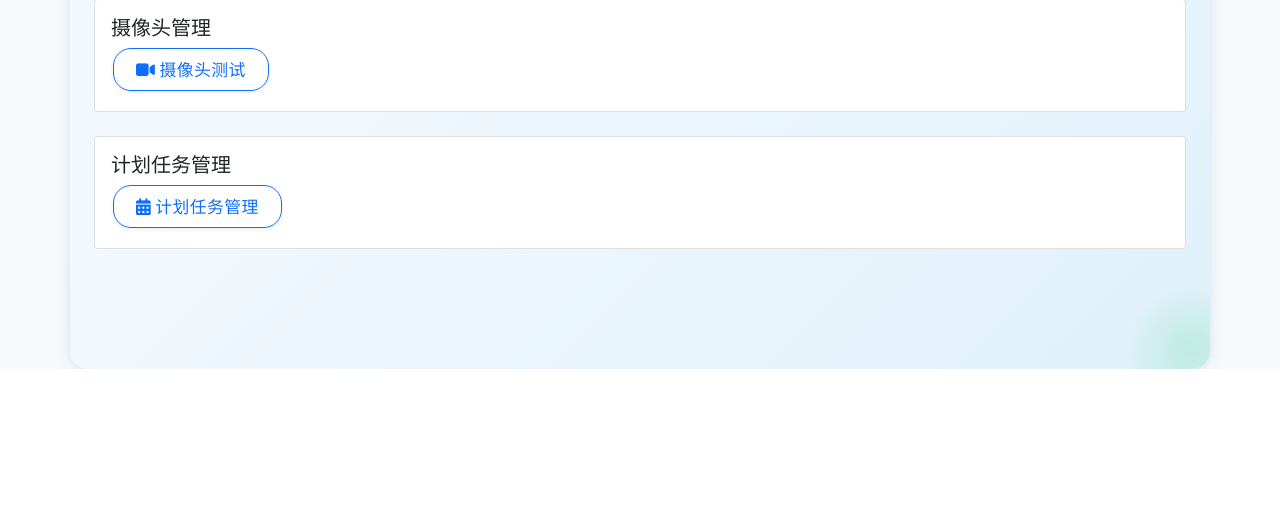
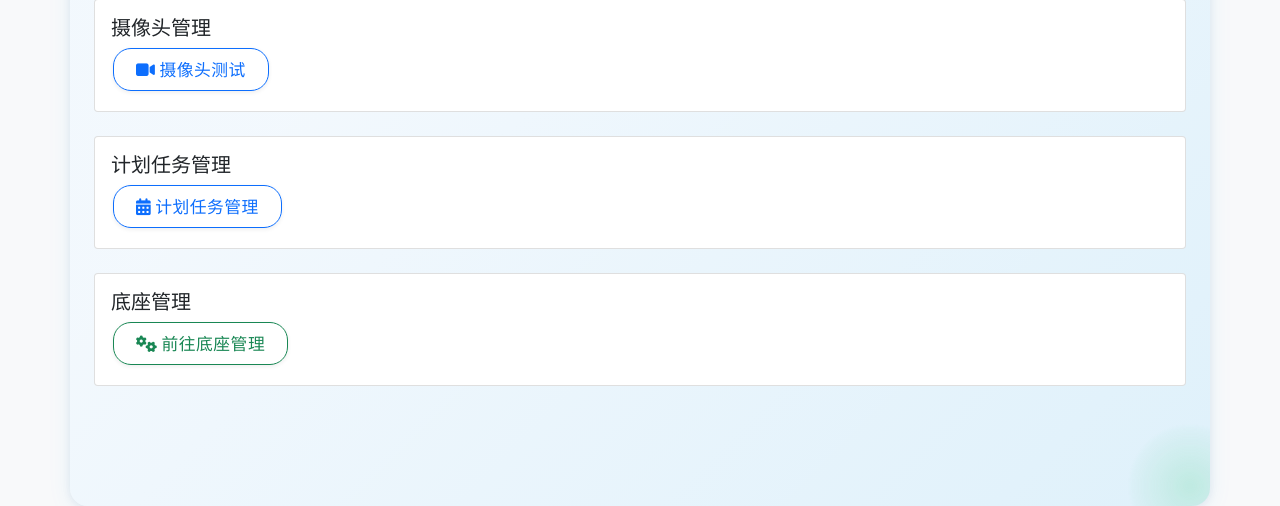
Before and after one commit to kzeng/bk-robot, a Flask app: page /settings in a window 1280 px wide. Shown: the part 1684-2190 px from the top of the page. Before the commit the page ends 2053 px from the top, so only its background shows below. Run offline with Flask 3, Linux system fonts and the light colour scheme; the visitor is signed in with stand-in values (Sample User, id 1); some libraries are stand-ins or nearby versions.

Commit message:
add Base Management Link
Co-authored-by: Copilot <copilot@github.com>

```diff
--- a/app/templates/settings.html
+++ b/app/templates/settings.html
@@ -182,6 +182,18 @@
             </div>
         </div>
     </div>
+
+    <!-- Base Management Link -->
+    <div class="card mt-4">
+        <div class="card-body">
+            <h5 class="card-title">底座管理</h5>
+            <div class="d-flex gap-2">
+                <a href="http://192.168.10.10:9001/" class="btn btn-outline-success" target="_blank" rel="noopener">
+                    <i class="fas fa-cogs me-1"></i>前往底座管理
+                </a>
+            </div>
+        </div>
+    </div>
 </div>
       <br><br><br><br>
 {% endblock %}
```
